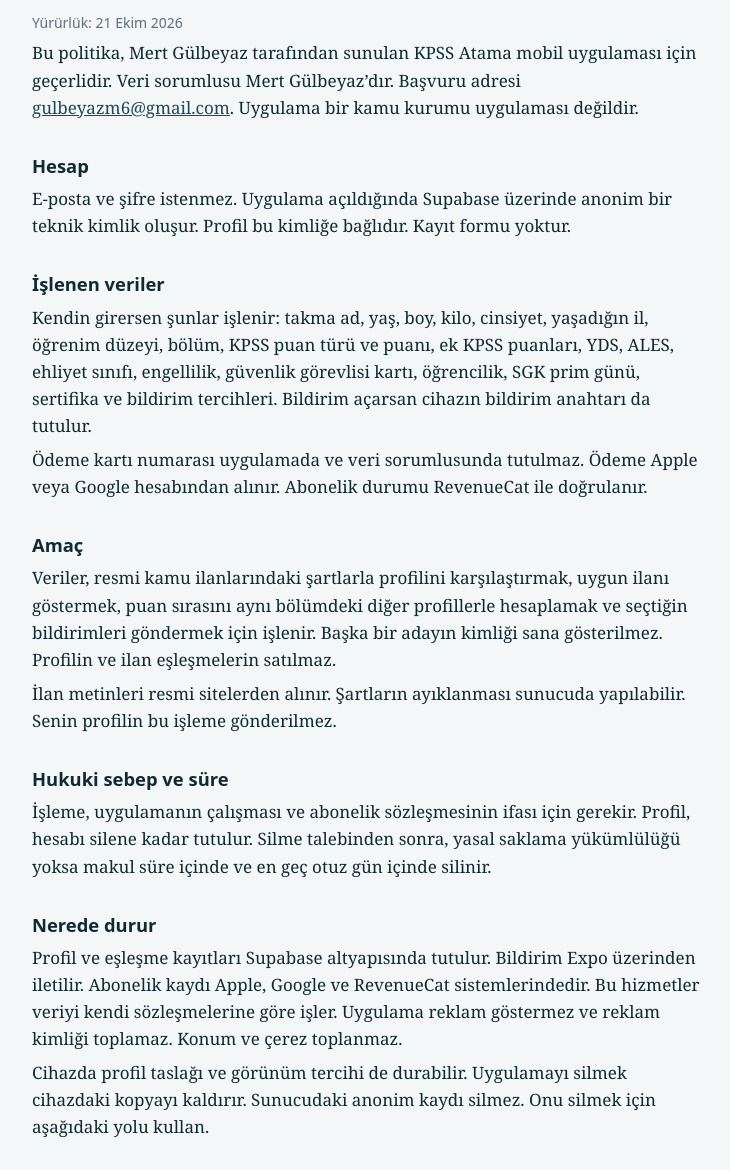
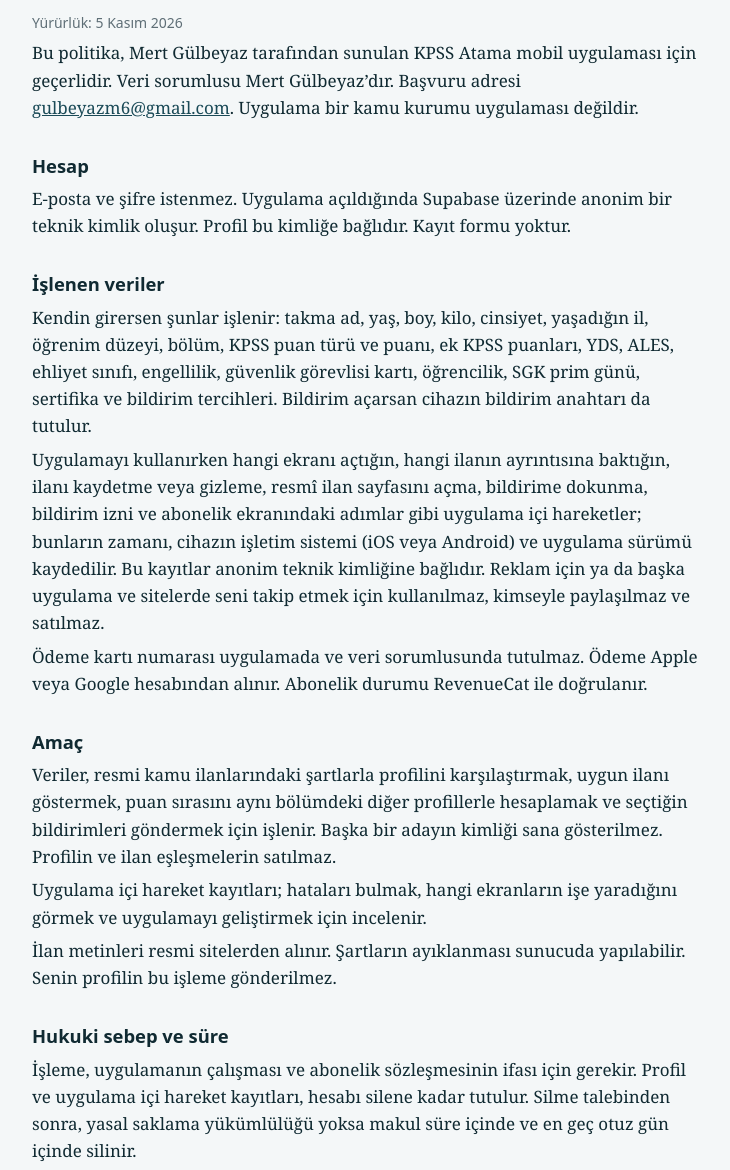
Before and after one commit to mertglbyz/KPSS_Atama_Support, a plain HTML site: page privacy-policy/index.html in a window 1280 px wide. Shown: the part 120-1290 px from the top of the page, without its empty margins (272-1002 px from the left). Drawn offline with Linux system fonts and the light colour scheme.

Commit message:
Gizlilik politikası: uygulama içi hareket kayıtları eklendi

```diff
--- a/privacy-policy/index.html
+++ b/privacy-policy/index.html
@@ -10,7 +10,7 @@
   <main>
     <p class="kicker">KPSS ATAMA</p>
     <h1>Gizlilik politikası</h1>
-    <p class="meta">Yürürlük: 21 Ekim 2026</p>
+    <p class="meta">Yürürlük: 5 Kasım 2026</p>
     <p>Bu politika, Mert Gülbeyaz tarafından sunulan KPSS Atama mobil uygulaması için geçerlidir. Veri sorumlusu Mert Gülbeyaz’dır. Başvuru adresi <a href="mailto:gulbeyazm6@gmail.com">gulbeyazm6@gmail.com</a>. Uygulama bir kamu kurumu uygulaması değildir.</p>
 
     <h2>Hesap</h2>
@@ -18,14 +18,16 @@
 
     <h2>İşlenen veriler</h2>
     <p>Kendin girersen şunlar işlenir: takma ad, yaş, boy, kilo, cinsiyet, yaşadığın il, öğrenim düzeyi, bölüm, KPSS puan türü ve puanı, ek KPSS puanları, YDS, ALES, ehliyet sınıfı, engellilik, güvenlik görevlisi kartı, öğrencilik, SGK prim günü, sertifika ve bildirim tercihleri. Bildirim açarsan cihazın bildirim anahtarı da tutulur.</p>
+    <p>Uygulamayı kullanırken hangi ekranı açtığın, hangi ilanın ayrıntısına baktığın, ilanı kaydetme veya gizleme, resmî ilan sayfasını açma, bildirime dokunma, bildirim izni ve abonelik ekranındaki adımlar gibi uygulama içi hareketler; bunların zamanı, cihazın işletim sistemi (iOS veya Android) ve uygulama sürümü kaydedilir. Bu kayıtlar anonim teknik kimliğine bağlıdır. Reklam için ya da başka uygulama ve sitelerde seni takip etmek için kullanılmaz, kimseyle paylaşılmaz ve satılmaz.</p>
     <p>Ödeme kartı numarası uygulamada ve veri sorumlusunda tutulmaz. Ödeme Apple veya Google hesabından alınır. Abonelik durumu RevenueCat ile doğrulanır.</p>
 
     <h2>Amaç</h2>
     <p>Veriler, resmi kamu ilanlarındaki şartlarla profilini karşılaştırmak, uygun ilanı göstermek, puan sırasını aynı bölümdeki diğer profillerle hesaplamak ve seçtiğin bildirimleri göndermek için işlenir. Başka bir adayın kimliği sana gösterilmez. Profilin ve ilan eşleşmelerin satılmaz.</p>
+    <p>Uygulama içi hareket kayıtları; hataları bulmak, hangi ekranların işe yaradığını görmek ve uygulamayı geliştirmek için incelenir.</p>
     <p>İlan metinleri resmi sitelerden alınır. Şartların ayıklanması sunucuda yapılabilir. Senin profilin bu işleme gönderilmez.</p>
 
     <h2>Hukuki sebep ve süre</h2>
-    <p>İşleme, uygulamanın çalışması ve abonelik sözleşmesinin ifası için gerekir. Profil, hesabı silene kadar tutulur. Silme talebinden sonra, yasal saklama yükümlülüğü yoksa makul süre içinde ve en geç otuz gün içinde silinir.</p>
+    <p>İşleme, uygulamanın çalışması ve abonelik sözleşmesinin ifası için gerekir. Profil ve uygulama içi hareket kayıtları, hesabı silene kadar tutulur. Silme talebinden sonra, yasal saklama yükümlülüğü yoksa makul süre içinde ve en geç otuz gün içinde silinir.</p>
 
     <h2>Nerede durur</h2>
     <p>Profil ve eşleşme kayıtları Supabase altyapısında tutulur. Bildirim Expo üzerinden iletilir. Abonelik kaydı Apple, Google ve RevenueCat sistemlerindedir. Bu hizmetler veriyi kendi sözleşmelerine göre işler. Uygulama reklam göstermez ve reklam kimliği toplamaz. Konum ve çerez toplanmaz.</p>
```
